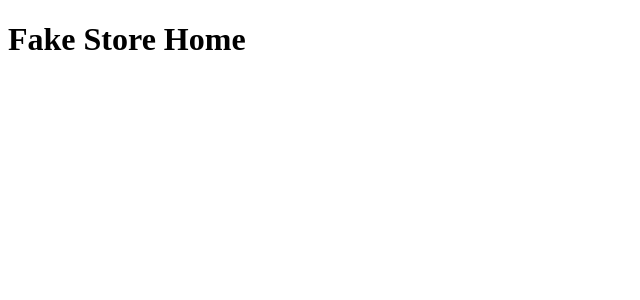
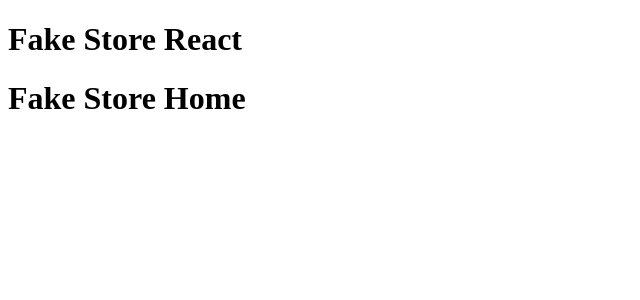
Before and after one commit to AitorAlejandro/fake-store-react, a React (Create React App) app: page / in a window 1280 px wide. Shown: the top 300 px of the page, without its empty margins (0-640 px from the left). Built offline with nearby package versions, Linux system fonts and the light colour scheme.

Commit message:
App.test requirements fix

```diff
--- a/src/ui/App.tsx
+++ b/src/ui/App.tsx
@@ -6,6 +6,7 @@ import 'normalize-css';
 export const App: React.FC = () => {
   return (
     <BrowserRouter>
+        <h1>Fake Store React</h1>
         <Switch>
           <Route path="/">
             <Home />
```
